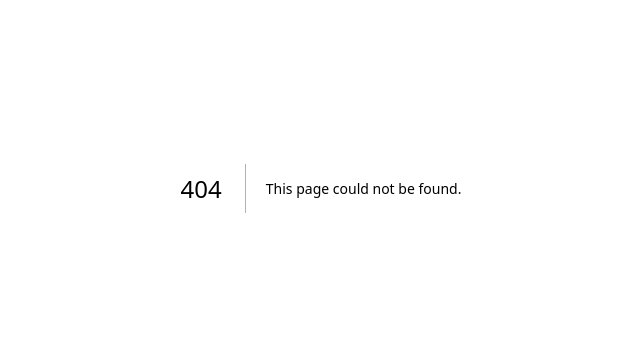
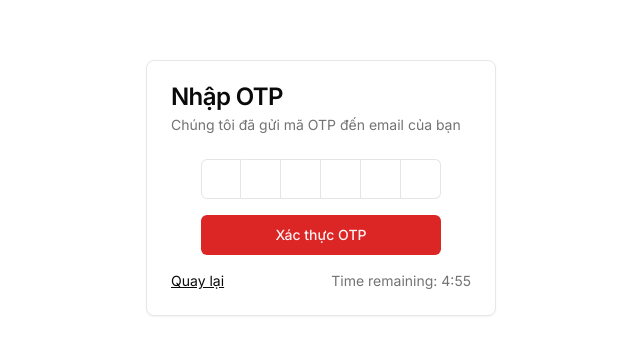
Before and after one commit to thaimeo03/long-distance_bus_ticket, a Next.js app: page /forgot-password/otp in a window 1280 px wide. Before the commit this address had no page. Shown: the part 212-566 px from the top of the page, without its empty margins (319-959 px from the left). Built offline with nearby package versions, Linux system fonts and the light colour scheme; no server answers.

Commit message:
UI: format password

```diff
--- a/app/(auth)/login/page.tsx
+++ b/app/(auth)/login/page.tsx
@@ -64,11 +64,17 @@
         </div>
         <div className='relative grid gap-2'>
           <div className='flex items-center'>
-            <Label htmlFor='password'>Mật khẩu</Label>
+            <div className='flex justify-between w-full'>
+              <Label htmlFor='password'>Mật khẩu</Label>
+              <Link href={ROUTES.forgot_password.path} className='text-xs underline text-right hover:text-red-500'>
+                {ROUTES.forgot_password.name}
+              </Link>
+            </div>
             <span className='absolute -bottom-4 text-xs text-red-600'>{errors.password?.message}</span>
           </div>
           <Input id='password' type='password' {...register('password')} />
         </div>
+
         <Button type='submit' disabled={loginMutation.isPending} className='w-full'>
           {loginMutation.isPending && <Spinner className='mr-1' />}
           Đăng nhập
--- /dev/null
+++ b/app/forgot-password/otp/page.tsx
@@ -0,0 +1,54 @@
+'use client'
+import { ROUTES } from '@/common/constants/routes.constant'
+import { Button } from '@/components/ui/button'
+import { Card, CardContent, CardDescription, CardFooter, CardHeader, CardTitle } from '@/components/ui/card'
+import { InputOTP, InputOTPGroup, InputOTPSlot } from '@/components/ui/input-otp'
+import { REGEXP_ONLY_DIGITS } from 'input-otp'
+import Link from 'next/link'
+import { useEffect, useState } from 'react'
+
+export default function OTP() {
+  const [otp, setOtp] = useState(['', '', '', '', '', ''])
+  const [timeLeft, setTimeLeft] = useState(300) // 5 minutes in seconds
+
+  useEffect(() => {
+    if (timeLeft > 0) {
+      const timerId = setTimeout(() => setTimeLeft(timeLeft - 1), 1000)
+      return () => clearTimeout(timerId)
+    }
+  }, [timeLeft])
+
+  return (
+    <div className='w-full h-screen grid place-items-center'>
+      <Card className='w-[350px]'>
+        <CardHeader>
+          <CardTitle>Nhập OTP</CardTitle>
+          <CardDescription>Chúng tôi đã gửi mã OTP đến email của bạn</CardDescription>
+        </CardHeader>
+        <CardContent className='w-full flex justify-center pb-2'>
+          <form>
+            <InputOTP maxLength={6} pattern={REGEXP_ONLY_DIGITS}>
+              <InputOTPGroup>
+                <InputOTPSlot index={0} />
+                <InputOTPSlot index={1} />
+                <InputOTPSlot index={2} />
+                <InputOTPSlot index={3} />
+                <InputOTPSlot index={4} />
+                <InputOTPSlot index={5} />
+              </InputOTPGroup>
+            </InputOTP>
+            <Button className='w-full mt-4'>Xác thực OTP</Button>
+          </form>
+        </CardContent>
+        <CardFooter className='w-full flex justify-between mt-2'>
+          <Link href={ROUTES.forgot_password.path} className='text-sm underline hover:text-red-500'>
+            Quay lại
+          </Link>
+          <p className='text-sm text-muted-foreground'>
+            Time remaining: {Math.floor(timeLeft / 60)}:{(timeLeft % 60).toString().padStart(2, '0')}
+          </p>
+        </CardFooter>
+      </Card>
+    </div>
+  )
+}
--- /dev/null
+++ b/app/forgot-password/page.tsx
@@ -0,0 +1,49 @@
+'use client'
+import { ROUTES } from '@/common/constants/routes.constant'
+import { Button } from '@/components/ui/button'
+import { Card, CardContent, CardDescription, CardFooter, CardHeader, CardTitle } from '@/components/ui/card'
+import { Input } from '@/components/ui/input'
+import { Label } from '@/components/ui/label'
+import Link from 'next/link'
+import { useRouter } from 'next/navigation'
+
+export default function ForgotPassword() {
+  // Hooks
+  const router = useRouter()
+
+  // Handlers
+  const handleSubmitForm = (e: React.FormEvent<HTMLFormElement>) => {
+    e.preventDefault()
+
+    // Handle form submission
+    router.push(ROUTES.forgot_password_otp.path)
+  }
+
+  return (
+    <div className='w-full h-screen grid place-items-center'>
+      <Card className='w-[350px]'>
+        <CardHeader>
+          <CardTitle>Quên mật khẩu</CardTitle>
+          <CardDescription>Nhập email để lấy mã OTP</CardDescription>
+        </CardHeader>
+        <CardContent className='pb-2'>
+          <form onSubmit={handleSubmitForm}>
+            <div className='grid w-full items-center gap-4'>
+              <div className='flex flex-col space-y-1.5'>
+                <Label htmlFor='email'>Email</Label>
+                <Input id='email' type='email' placeholder='thaimeo@gmail.com' />
+              </div>
+            </div>
+            <Button className='w-full mt-4'>Lấy mã OTP</Button>
+          </form>
+        </CardContent>
+        <CardFooter className='w-full flex justify-between mt-1'>
+          <Link href={ROUTES.login.path} className='text-sm underline hover:text-red-500'>
+            Quay lại
+          </Link>
+          <div className='text-sm font-semibold underline hover:text-red-500 cursor-pointer'>Gửi lại mã</div>
+        </CardFooter>
+      </Card>
+    </div>
+  )
+}
--- a/common/constants/routes.constant.ts
+++ b/common/constants/routes.constant.ts
@@ -38,5 +38,13 @@
   admin: {
     path: '/admin',
     name: 'Trang quản trị'
+  },
+  forgot_password: {
+    path: '/forgot-password',
+    name: 'Quên mật khẩu'
+  },
+  forgot_password_otp: {
+    path: '/forgot-password/otp',
+    name: 'OTP quên mật khẩu'
   }
 } as const
--- /dev/null
+++ b/components/ui/input-otp.tsx
@@ -0,0 +1,69 @@
+import * as React from "react"
+import { OTPInput, OTPInputContext } from "input-otp"
+import { Dot } from "lucide-react"
+
+import { cn } from "@/lib/utils"
+
+const InputOTP = React.forwardRef<
+  React.ElementRef<typeof OTPInput>,
+  React.ComponentPropsWithoutRef<typeof OTPInput>
+>(({ className, containerClassName, ...props }, ref) => (
+  <OTPInput
+    ref={ref}
+    containerClassName={cn(
+      "flex items-center gap-2 has-[:disabled]:opacity-50",
+      containerClassName
+    )}
+    className={cn("disabled:cursor-not-allowed", className)}
+    {...props}
+  />
+))
+InputOTP.displayName = "InputOTP"
+
+const InputOTPGroup = React.forwardRef<
+  React.ElementRef<"div">,
+  React.ComponentPropsWithoutRef<"div">
+>(({ className, ...props }, ref) => (
+  <div ref={ref} className={cn("flex items-center", className)} {...props} />
+))
+InputOTPGroup.displayName = "InputOTPGroup"
+
+const InputOTPSlot = React.forwardRef<
+  React.ElementRef<"div">,
+  React.ComponentPropsWithoutRef<"div"> & { index: number }
+>(({ index, className, ...props }, ref) => {
+  const inputOTPContext = React.useContext(OTPInputContext)
+  const { char, hasFakeCaret, isActive } = inputOTPContext.slots[index]
+
+  return (
+    <div
+      ref={ref}
+      className={cn(
+        "relative flex h-10 w-10 items-center justify-center border-y border-r border-input text-sm transition-all first:rounded-l-md first:border-l last:rounded-r-md",
+        isActive && "z-10 ring-2 ring-ring ring-offset-background",
+        className
+      )}
+      {...props}
+    >
+      {char}
+      {hasFakeCaret && (
+        <div className="pointer-events-none absolute inset-0 flex items-center justify-center">
+          <div className="h-4 w-px animate-caret-blink bg-foreground duration-1000" />
+        </div>
+      )}
+    </div>
+  )
+})
+InputOTPSlot.displayName = "InputOTPSlot"
+
+const InputOTPSeparator = React.forwardRef<
+  React.ElementRef<"div">,
+  React.ComponentPropsWithoutRef<"div">
+>(({ ...props }, ref) => (
+  <div ref={ref} role="separator" {...props}>
+    <Dot />
+  </div>
+))
+InputOTPSeparator.displayName = "InputOTPSeparator"
+
+export { InputOTP, InputOTPGroup, InputOTPSlot, InputOTPSeparator }
--- a/package.json
+++ b/package.json
@@ -32,6 +32,7 @@
     "clsx": "^2.1.1",
     "cmdk": "^1.0.0",
     "date-fns": "^3.6.0",
+    "input-otp": "^1.2.4",
     "lucide-react": "^0.428.0",
     "next": "14.2.5",
     "react": "^18",
--- a/tailwind.config.ts
+++ b/tailwind.config.ts
@@ -61,11 +61,16 @@
         'accordion-up': {
           from: { height: 'var(--radix-accordion-content-height)' },
           to: { height: '0' }
+        },
+        'caret-blink': {
+          '0%,70%,100%': { opacity: '1' },
+          '20%,50%': { opacity: '0' }
         }
       },
       animation: {
         'accordion-down': 'accordion-down 0.2s ease-out',
-        'accordion-up': 'accordion-up 0.2s ease-out'
+        'accordion-up': 'accordion-up 0.2s ease-out',
+        'caret-blink': 'caret-blink 1.25s ease-out infinite'
       }
     }
   },
```
Also changed, not shown: 1 other file (tests, documents, lock files or other folders).
